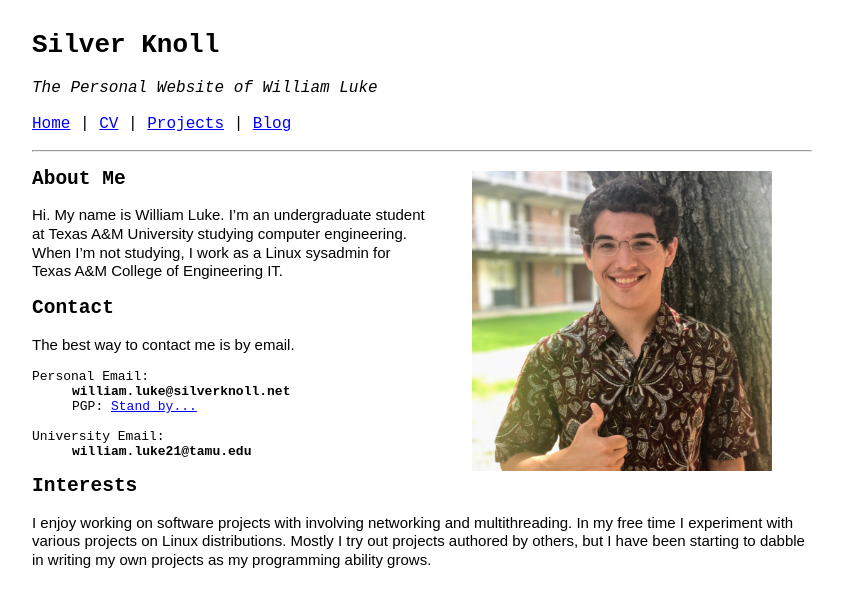
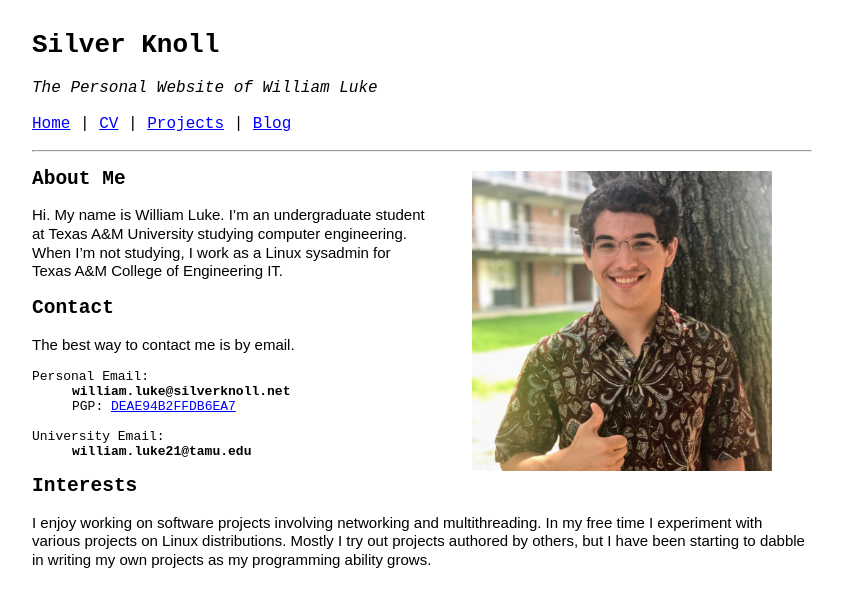
Before and after one commit to signaryk/signaryk.github.io, a Jekyll site: the page built from index.md, in a window 1280 px wide. Shown: the top 607 px of the page, without its empty margins (218-1061 px from the left). Built offline with Jekyll 4.4.1, drawn with Linux system fonts in a browser that asks for light colours.

Commit message:
Several updates to the site

```diff
--- a/_layouts/default.html
+++ b/_layouts/default.html
@@ -1,9 +1,10 @@
 <!DOCTYPE html>
 <html xmlns="http://www.w3.org/1999/xhtml" lang="{{ site.lang | default: "en-US" }}">
 <head>
-  <title>Silver Knoll</title>
+  <title>Silver Knoll | {{ page.title }}</title>
   <meta name="author" content="William Luke"/>
   <meta name="viewport" content="width=device-width,initial-scale=1.0"/>
+  <link rel="shortcut icon" type="image/png" href="/favicon.png">
   <style>
     box {
       padding-left: 30px;
--- a/blog.html
+++ b/blog.html
@@ -1,6 +1,6 @@
 ---
 layout: page
-title: William Luke's Blog
+title: Blog
 permalink: /blog/
 ---
 <div class="media">
--- a/index.md
+++ b/index.md
@@ -16,7 +16,7 @@ The best way to contact me is by email.
 
     <dt>Personal Email: </dt>
     <dd> <strong> william.luke@silverknoll.net </strong> </dd>
-    <dd>PGP: <a style="color: blue" href="williamluke.gpg">Stand by...</a></dd>
+    <dd>PGP: <a style="color: blue" href="/williamluke.gpg">DEAE94B2FFDB6EA7</a></dd>
     <p/>
     <dt>University Email:</dt>
     <dd> <strong> william.luke21@tamu.edu </strong> </dd>
@@ -24,4 +24,4 @@ The best way to contact me is by email.
 </dl>
 
 ## Interests
-I enjoy working on software projects with involving networking and multithreading. In my free time I experiment with various projects on Linux distributions. Mostly I try out projects authored by others, but I have been starting to dabble in writing my own projects as my programming ability grows.
+I enjoy working on software projects involving networking and multithreading. In my free time I experiment with various projects on Linux distributions. Mostly I try out projects authored by others, but I have been starting to dabble in writing my own projects as my programming ability grows.
```
Also changed, not shown: other parts of index.md (+1 -1 lines), favicon.png (added), 14 other files.
